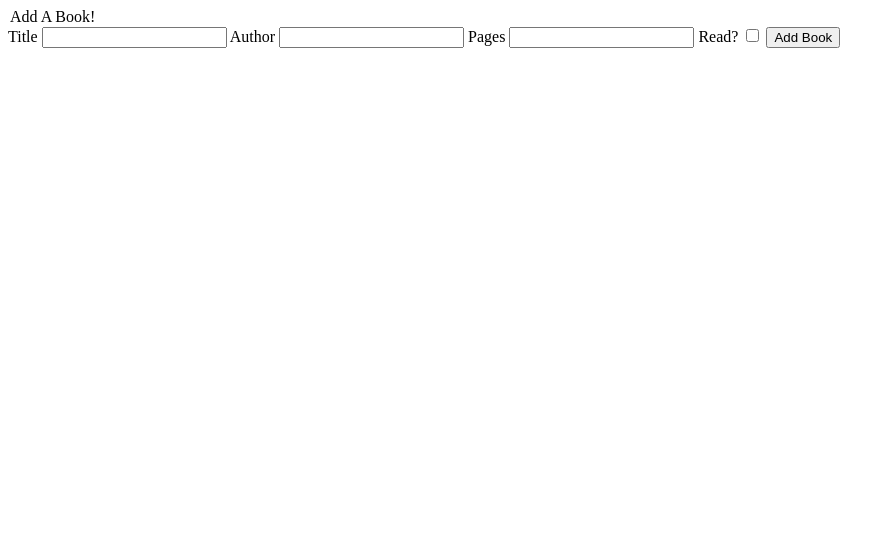
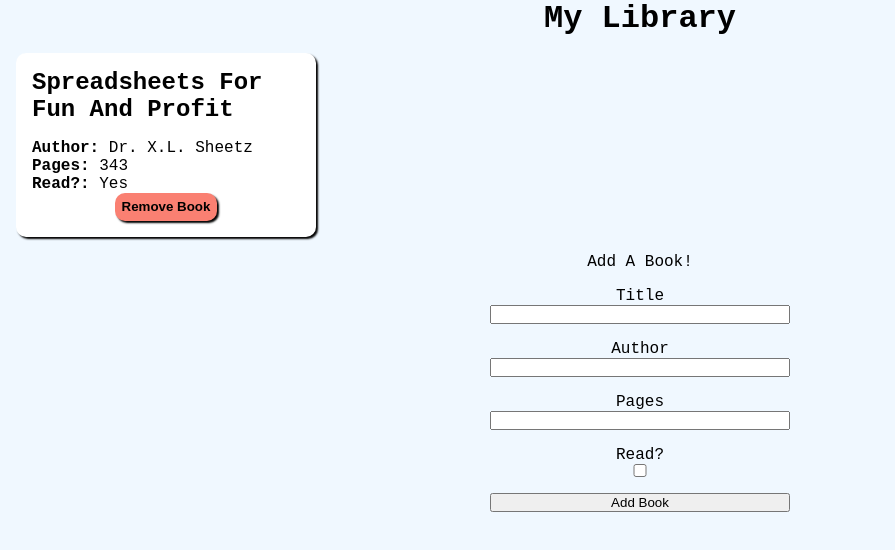
Before and after one commit to ericbrown8787/library-odin, a plain HTML site: page index.html in a window 1280 px wide. Shown: the whole page, without its empty margins (0-895 px from the left). Drawn offline with Linux system fonts and the light colour scheme.

Commit message:
Adjust HTML structure and page styles

```diff
--- a/index.html
+++ b/index.html
@@ -9,20 +9,31 @@
     <script src="main.js" defer></script>
   </head>
   <body>
-    <form>
+    <article>
+      <h1 class="page-title">My Library</h1>
+      <div id="book-display"></div>
+    </article>
+    <form class="add-book-form">
+
       <legend>Add A Book!</legend>
-      <label for="titleInput">Title</label>
-      <input type="text" id="titleInput" name="titleInput" />
-      <label for="authorInput">Author</label>
-      <input type="text" id="authorInput" name="authorInput" />
-      <label for="pagesInput">Pages</label>
-      <input type="number" id="pagesInput" name="pagesInput" />
+      <div class="input-field">      <label for="titleInput">Title</label>
+        <input type="text" id="titleInput" name="titleInput" />
+  </div>
 
-      <label for="readInput">Read?</label>
-      <input type="checkbox" id="readInput" name="readInput" />
+      <div class="input-field">      <label for="authorInput">Author</label>
+        <input type="text" id="authorInput" name="authorInput" />
+  </div>
+
+      <div class="input-field">    <label for="pagesInput">Pages</label>
+        <input type="number" id="pagesInput" name="pagesInput" />
+  </div>
+
+  <div class="input-field">      <label for="readInput">Read?</label>
+    <input type="checkbox" id="readInput" name="readInput" />
+</div>
 
       <button type="button" id="addBook" name="addBook">Add Book</button>
     </form>
-    <article id="book-display"></article>
+
   </body>
 </html>
--- a/main.js
+++ b/main.js
@@ -16,7 +16,7 @@ function Book(title, author, pages, read, indexNumber) {
     const infoTypeSpan = document.createElement('span');
     const infoValueSpan = document.createElement('span');
     infoTypeSpan.setAttribute("class","info-type");
-    infoTypeSpan.innerText = `${infoType}:`;
+    infoTypeSpan.innerText = `${infoType}: `;
     infoValueSpan.setAttribute("class","info-value");
     infoValueSpan.innerText = infoValue;
     element.appendChild(infoTypeSpan);
@@ -81,7 +81,7 @@ function generateCard(book){
     removeBook(book.indexNumber);
   })
   removeButton.innerText = "Remove Book";
-  card.setAttribute("class","displayedBook");
+  card.setAttribute("class","book-card");
   card.setAttribute("data-index-number",book.indexNumber);
   card.appendChild(book.displayTitle());
   card.appendChild(book.displayAuthor());
@@ -142,6 +142,6 @@ document.getElementById("addBook").addEventListener("click", () => {
   displayNewCard();
   clearInputs();
 });
-
+addBook("Spreadsheets For Fun And Profit","Dr. X.L. Sheetz",343,true)
 //On page loading
 populateDisplayedBooks();
--- a/style.css
+++ b/style.css
@@ -1,3 +1,46 @@
+*, *::before, *::after{
+  margin: 0;
+  padding: 0;
+  box-sizing: border-box;
+}
+body{
+  font-family:'Courier New', Courier, monospace;
+  background: aliceblue;
+}
+
+.page-title{
+  font-size: 2rem;
+text-align:center;
+}
+
+.info-type {
+  font-weight: bold;
+}
+
+.add-book-form{
+  display: grid;
+  gap: 1rem;
+  max-width: 300px;
+  margin-inline: auto;
+}
+
+.add-book-form > legend{
+  text-align: center;
+}
+
+.input-field{
+  display:grid;
+  text-align: center;
+}
+
+.input-field > *{
+  display: block;
+}
+
+form > input{
+  display: block;
+}
+
 #book-display {
   display: flex;
   flex-wrap: wrap;
@@ -5,12 +48,26 @@
   gap: 1rem;
 }
 
-#book-display section {
-  border: 1px solid black;
+
+.book-card {
+  background: white;
+  border-radius: 10px;
+  box-shadow: 2px 2px 2px;
   padding: 1rem;
   max-width: 300px;
 }
 
-.info-type {
+.book-card button{
+  display: block;
+  background: salmon;
+  padding: .4rem;
   font-weight: bold;
+  border: none;
+  margin-inline: auto;
+  border-radius: 10px;
+  box-shadow: 2px 2px 2px;
 }
+
+.title{
+  padding-block-end: 1rem;
+}
```
